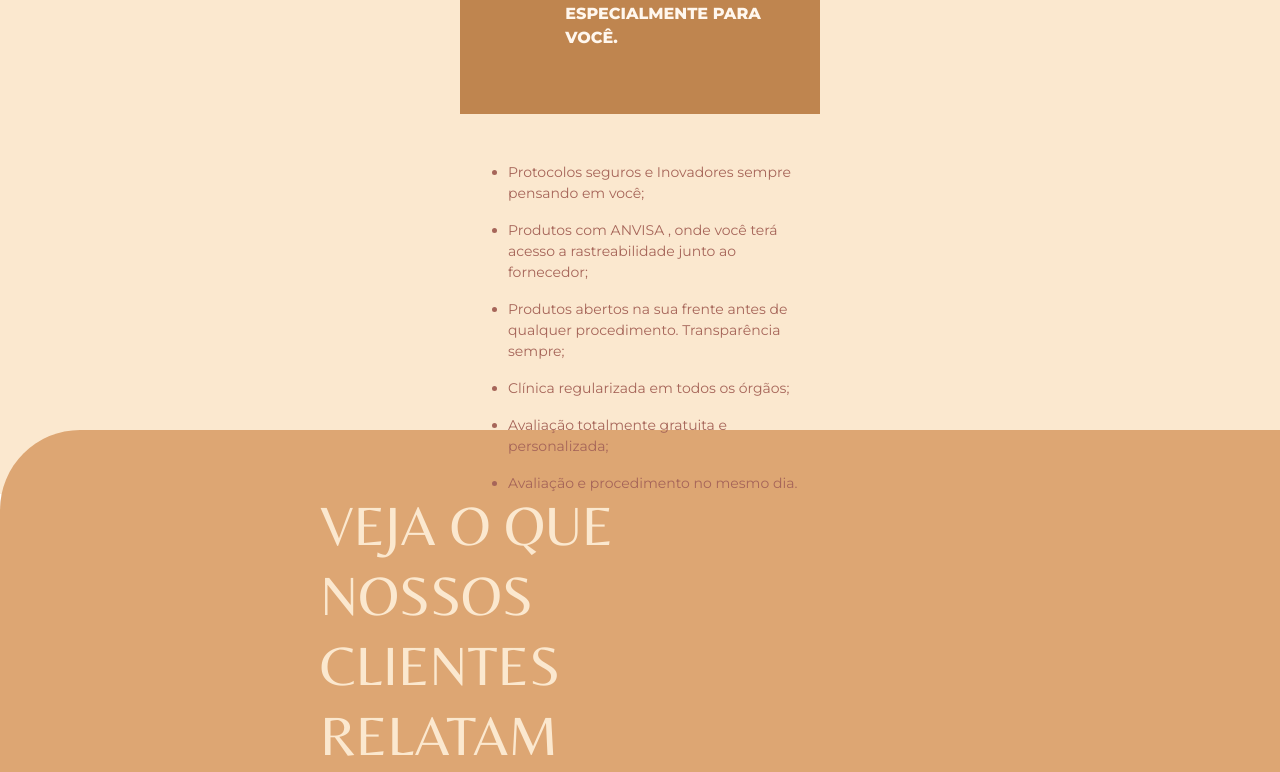
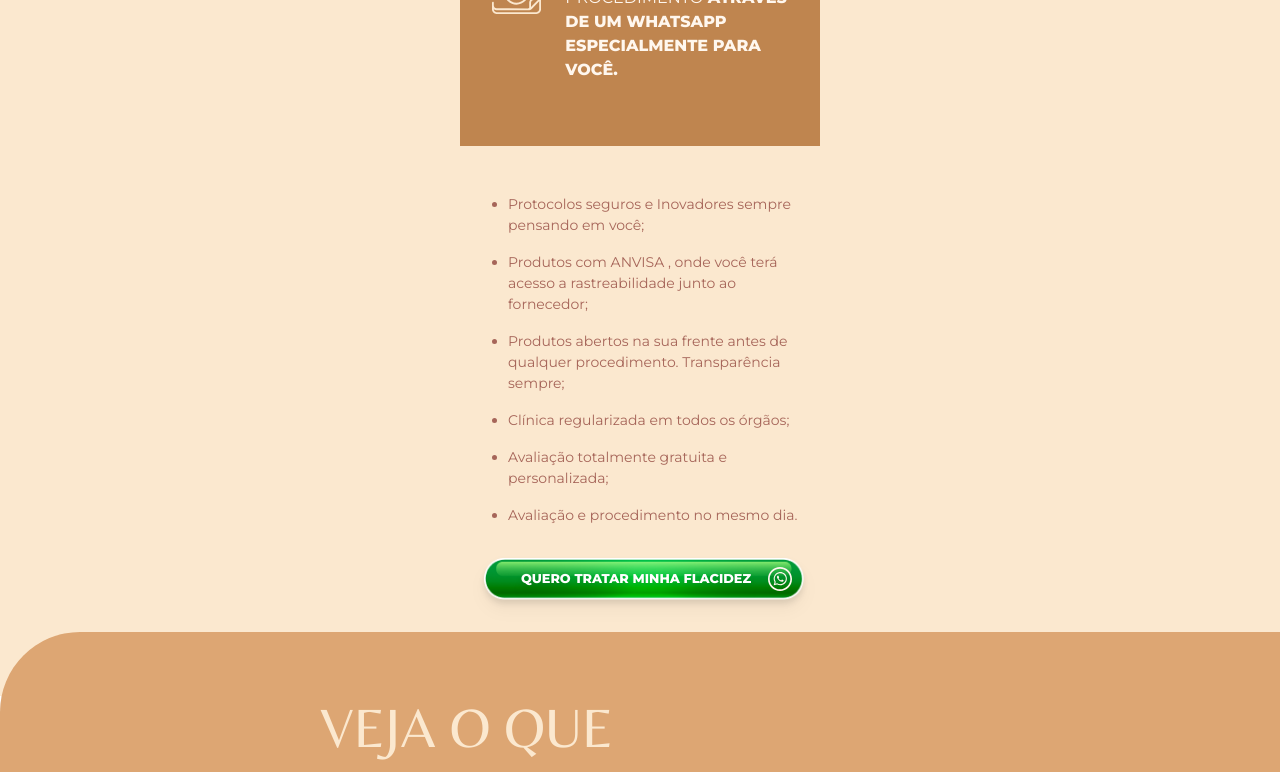
Before and after one commit to guisdarocha/clinicasalomao, a React (Vite) app in the folder clinica-salomao/: page / in a window 1280 px wide. Shown: the part 6732-7504 px from the top of the page. Built offline with nearby package versions, Linux system fonts and the light colour scheme; a web font is replaced by a local one.

Commit message:
Iniciada revisão da pagina

```diff
--- a/clinica-salomao/src/components/Equipe/Equipe.tsx
+++ b/clinica-salomao/src/components/Equipe/Equipe.tsx
@@ -2,6 +2,7 @@ import vanessa from '../../assets/vanessa.png'
 import matheus from '../../assets/matheus.png'
 import beatriz from '../../assets/beatriz.png'
 import whats from '../../assets/whats.svg'
+import botao from '../../assets/botao.png'
 import calendario from '../../assets/calendario.svg'
 
 const Equipe = () => {
@@ -9,7 +10,7 @@ const Equipe = () => {
     <>
     <div className="bg-creme flex justify-center items-center mx-auto">
 
-        <div className="grid grid-cols-2 justify-center items-center max-w-[360px] pt-[4rem]">
+        <div className="grid grid-cols-2 justify-center items-center max-w-[360px] py-[6rem]">
 
             <div className="justify-center items-center mx-auto col-span-3 w-[15.5rem] pb-[8rem]">
                 <h3 className='text-[0.87rem] font-mont text-center text-vermelho-madeira'>
@@ -65,7 +66,18 @@ const Equipe = () => {
                     <li className='pt-[1rem]'>Avaliação e procedimento no mesmo dia.</li>
                 </ul>
 
+
+                <div className='flex justify-center items-center pt-[2rem] mr-8'>
+                    <a href='https://wa.me/5511997173432?text=Gostaria de saber mais sobre a Estética Salomão'>
+                        <button className='flex justify-center items-center mx-auto cursor-pointer drop-shadow-lg '>
+                            <img src={botao} alt="" className='relative w-[20rem] hover:w-[22rem] hover:shadow-dentro hover:shadow-creme hover:transition-all hover:ease-out hover:duration-700'/>
+                            <span className='absolute pr-[1rem] text-[0.8rem] font-mont font-extrabold drop-shadow-lg leading-tight text-branco uppercase'>Quero tratar minha flacidez</span>
+                            <img src={whats} alt="" className='absolute right-6 w-[1.5rem] h-auto self-center -mr-3'/>
+                        </button>
+                    </a>
+                </div>
             </div>
+
 
 
         </div>
```
